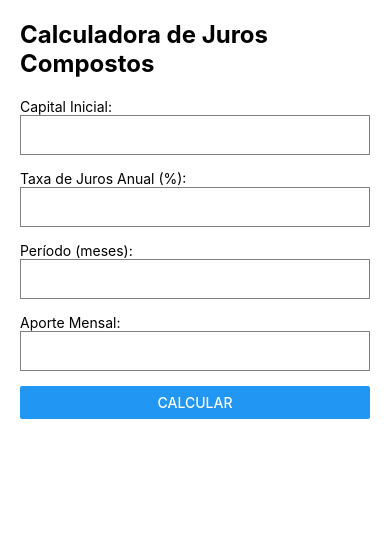
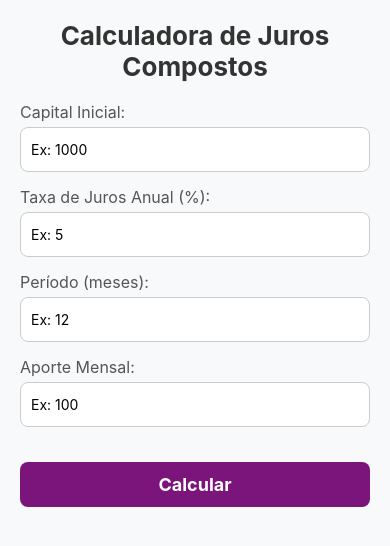
Before and after one commit to Pmmvito/FinanPro, a React Native app in the folder FinanproAPP/: screen /AddReceita in a window 390 px wide. Shown: the top 546 px of the page. Built offline with nearby package versions, Linux system fonts and the light colour scheme.

Commit message:
Atualizando erros e style
Atualizando erros e style das calculadores e botões do menu

```diff
--- a/FinanproAPP/src/screens/AddOpcao.jsx
+++ b/FinanproAPP/src/screens/AddOpcao.jsx
@@ -36,11 +36,11 @@
           <View style={styles.menu}>
             <TouchableOpacity onPress={navigateToAddReceita} style={styles.menuItem}>
               {/* <AntDesign name="pluscircleo" size={20} color="white" /> */}
-              <Text style={styles.menuText}>Calculadora de Juros</Text>
+              <Text style={styles.menuText}>Calculadora de Juros Composto</Text>
             </TouchableOpacity>
             <TouchableOpacity onPress={navigateToAddDespesas} style={styles.menuItem}>
               {/* <AntDesign name="minuscircleo" size={20} color="white" /> */}
-              <Text style={styles.menuText}>Calculadora</Text>
+              <Text style={styles.menuText}>Calculadora de Juros Simples </Text>
             </TouchableOpacity>
           </View>
         </TouchableOpacity>
@@ -62,11 +62,11 @@
   },
   fab: {
     position: "absolute",
-    bottom: 30,
+    bottom: 20,
     backgroundColor: "#7b147b",
-    borderRadius: 30,
-    width: 60,
-    height: 60,
+    borderRadius: 60,
+    width: 70,
+    height: 70,
     justifyContent: "center",
     alignItems: "center",
     elevation: 10,
@@ -80,8 +80,8 @@
   menu: {
     backgroundColor: "#7b147b",
     borderRadius: 10,
-    padding: 20,
-    width: 300,
+    padding: 30,
+    width: 400,
     alignItems: "center",
   },
   menuItem: {
@@ -92,7 +92,7 @@
   menuText: {
     color: "white",
     marginLeft: 10,
-    fontSize: 18,
+    fontSize: 20,
   },
 });
 
--- a/FinanproAPP/src/screens/CalcularJurosCompostos.jsx
+++ b/FinanproAPP/src/screens/CalcularJurosCompostos.jsx
@@ -1,5 +1,5 @@
 import React, { useState } from 'react';
-import { View, Text, TextInput, Button, StyleSheet } from 'react-native';
+import { View, Text, TextInput, Button, StyleSheet, TouchableOpacity } from 'react-native';
 
 const CalcularJurosCompostos = () => {
     const [principal, setPrincipal] = useState('');
@@ -26,42 +26,48 @@
         <View style={styles.container}>
             <Text style={styles.title}>Calculadora de Juros Compostos</Text>
             <View style={styles.inputContainer}>
-                <Text>Capital Inicial:</Text>
+                <Text style={styles.label}>Capital Inicial:</Text>
                 <TextInput
                     style={styles.input}
                     keyboardType="numeric"
                     value={principal}
                     onChangeText={setPrincipal}
+                    placeholder="Ex: 1000"
                 />
             </View>
             <View style={styles.inputContainer}>
-                <Text>Taxa de Juros Anual (%):</Text>
+                <Text style={styles.label}>Taxa de Juros Anual (%):</Text>
                 <TextInput
                     style={styles.input}
                     keyboardType="numeric"
                     value={rate}
                     onChangeText={setRate}
+                    placeholder="Ex: 5"
                 />
             </View>
             <View style={styles.inputContainer}>
-                <Text>Período (meses):</Text>
+                <Text style={styles.label}>Período (meses):</Text>
                 <TextInput
                     style={styles.input}
                     keyboardType="numeric"
                     value={months}
                     onChangeText={setMonths}
+                    placeholder="Ex: 12"
                 />
             </View>
             <View style={styles.inputContainer}>
-                <Text>Aporte Mensal:</Text>
+                <Text style={styles.label}>Aporte Mensal:</Text>
                 <TextInput
                     style={styles.input}
                     keyboardType="numeric"
                     value={monthlyContribution}
                     onChangeText={setMonthlyContribution}
+                    placeholder="Ex: 100"
                 />
             </View>
-            <Button title="Calcular" onPress={calculateCompoundInterest} />
+            <TouchableOpacity style={styles.calculateButton} onPress={calculateCompoundInterest}>
+                <Text style={styles.calculateButtonText}>Calcular</Text>
+            </TouchableOpacity>
             {result !== null && (
                 <View style={styles.resultContainer}>
                     <Text style={styles.resultText}>Resultado: R$ {result}</Text>
@@ -75,28 +81,54 @@
     container: {
         flex: 1,
         padding: 20,
-        backgroundColor: '#fff',
+        backgroundColor: '#f8f9fa',
     },
     title: {
-        fontSize: 24,
+        fontSize: 26,
         fontWeight: 'bold',
+        color: '#333',
+        textAlign: 'center',
         marginBottom: 20,
     },
     inputContainer: {
         marginBottom: 15,
     },
+    label: {
+        fontSize: 16,
+        color: '#555',
+        marginBottom: 5,
+    },
     input: {
-        height: 40,
-        borderColor: 'gray',
+        height: 45,
+        borderColor: '#ccc',
         borderWidth: 1,
-        paddingLeft: 8,
+        borderRadius: 8,
+        paddingHorizontal: 10,
+        backgroundColor: '#fff',
+    },
+    calculateButton: {
+        backgroundColor: '#7b147b',
+        paddingVertical: 12,
+        borderRadius: 8,
+        alignItems: 'center',
+        marginTop: 20,
+    },
+    calculateButtonText: {
+        color: '#fff',
+        fontSize: 18,
+        fontWeight: 'bold',
     },
     resultContainer: {
-        marginTop: 20,
+        marginTop: 30,
+        padding: 15,
+        backgroundColor: '#e0e4e5',
+        borderRadius: 8,
+        alignItems: 'center',
     },
     resultText: {
-        fontSize: 18,
+        fontSize: 20,
         fontWeight: 'bold',
+        color: '#333',
     },
 });
 
--- a/FinanproAPP/src/screens/CalcularJurosSimples.jsx
+++ b/FinanproAPP/src/screens/CalcularJurosSimples.jsx
@@ -1,5 +1,5 @@
 import React, { useState } from 'react';
-import { View, Text, TextInput, Button, StyleSheet } from 'react-native';
+import { View, Text, TextInput, Button, StyleSheet, TouchableOpacity } from 'react-native';
 import { useNavigation } from '@react-navigation/native';
 
 const CalcularJurosSimples = () => {
@@ -19,33 +19,43 @@
 
     return (
         <View style={styles.container}>
+            <TouchableOpacity style={styles.backButton} onPress={() => navigation.navigate('Home')}>
+                <Text style={styles.backButtonText}>Voltar para Home</Text>
+            </TouchableOpacity>
 
+            <Text style={styles.title}>Calculadora de Juros Simples</Text>
 
-            <Button title="Voltar para Home" onPress={() => navigation.navigate('Home')} />
-            <Text style={styles.title}>AvistaOuParcelado</Text>
             <TextInput
                 style={styles.input}
-                placeholder="Valor"
+                placeholder="Valor Inicial"
                 keyboardType="numeric"
                 value={principal}
                 onChangeText={setPrincipal}
             />
             <TextInput
                 style={styles.input}
-                placeholder="Taxa Mensal  (%)"
+                placeholder="Taxa Mensal (%)"
                 keyboardType="numeric"
                 value={rate}
                 onChangeText={setRate}
             />
             <TextInput
                 style={styles.input}
-                placeholder="Tempo (Meses)"
+                placeholder="Período (Meses)"
                 keyboardType="numeric"
                 value={time}
                 onChangeText={setTime}
             />
-            <Button title="Calculate" onPress={calculateCompoundInterest} />
-            {result && !isNaN(time) ? <Text style={styles.result}>Em {time} meses voce tera: {result}</Text> : null}
+
+            <TouchableOpacity style={styles.calculateButton} onPress={calculateCompoundInterest}>
+                <Text style={styles.calculateButtonText}>Calcular</Text>
+            </TouchableOpacity>
+
+            {result && !isNaN(time) ? (
+                <View style={styles.resultContainer}>
+                    <Text style={styles.resultText}>Em {time} meses você terá: R$ {result}</Text>
+                </View>
+            ) : null}
         </View>
     );
 };
@@ -56,26 +66,61 @@
         justifyContent: 'center',
         alignItems: 'center',
         padding: 20,
-        backgroundColor: '#f5f5f5',
+        backgroundColor: '#f0f4f7',
+    },
+    backButton: {
+        alignSelf: 'flex-start',
+        backgroundColor: '#7b147b',
+        paddingVertical: 8,
+        paddingHorizontal: 16,
+        borderRadius: 5,
+        marginBottom: 20,
+    },
+    backButtonText: {
+        color: '#fff',
+        fontSize: 16,
+        fontWeight: 'bold',
     },
     title: {
-        fontSize: 24,
+        fontSize: 26,
         fontWeight: 'bold',
+        color: '#333',
         marginBottom: 20,
     },
     input: {
-        height: 40,
-        borderColor: 'gray',
+        width: '100%',
+        height: 50,
+        backgroundColor: '#fff',
+        borderColor: '#ddd',
         borderWidth: 1,
-        borderRadius: 5,
+        borderRadius: 8,
+        paddingHorizontal: 10,
         marginBottom: 15,
-        paddingHorizontal: 10,
+    },
+    calculateButton: {
+        width: '100%',
+        backgroundColor: '#7b147b',
+        paddingVertical: 15,
+        borderRadius: 8,
+        alignItems: 'center',
+    },
+    calculateButtonText: {
+        color: '#fff',
+        fontSize: 18,
+        fontWeight: 'bold',
+    },
+    resultContainer: {
+        marginTop: 30,
+        padding: 20,
+        backgroundColor: '#e6f7ff',
+        borderRadius: 8,
+        alignItems: 'center',
         width: '100%',
     },
-    result: {
-        marginTop: 20,
-        fontSize: 18,
-        color: 'green',
+    resultText: {
+        fontSize: 20,
+        fontWeight: 'bold',
+        color: '#333',
     },
 });
 
--- a/FinanproAPP/src/screens/home.jsx
+++ b/FinanproAPP/src/screens/home.jsx
@@ -24,6 +24,24 @@
       </View>
 
       <View style={styles.section}>
+        <Text style={styles.sectionTitle}>Gráficos</Text>
+        <View style={styles.chartContainer}>
+          <LineChart
+            data={data}
+            width={screenWidth - 40}
+            height={220}
+            chartConfig={{
+              backgroundColor: '#ffffff',
+              backgroundGradientFrom: '#ffffff',
+              backgroundGradientTo: '#ffffff',
+              color: (opacity = 1) => `rgba(33, 150, 243, ${opacity})`,
+              labelColor: (opacity = 1) => `rgba(33, 33, 33, ${opacity})`,
+            }}
+            bezier
+            style={styles.chart}
+          />
+        </View>
+
 
       </View>
 
--- a/FinanproAPP/src/styles/styles.js
+++ b/FinanproAPP/src/styles/styles.js
@@ -171,4 +171,26 @@
   actionButton: {
     padding: 10,
   },
+
+  // Estilos para a barra de navegação
+  shadow: {
+    shadowColor: '#7b147b',
+    shadowOffset: { width: 0, height: 10 },
+    shadowOpacity: 0.25,
+    shadowRadius: 3.5,
+    elevation: 5,
+  },
+  tabButton: {
+    justifyContent: 'center',
+    alignItems: 'center',
+  },
+  activeTab: {
+    backgroundColor: '#f1e4f5',
+    borderRadius: 10,
+    padding: 10,
+  },
+  tabText: {
+    fontSize: 12,
+    marginTop: 5,
+  },
 });
```
Also changed, not shown: FinanproAPP/App.js (+34 -14 lines).
